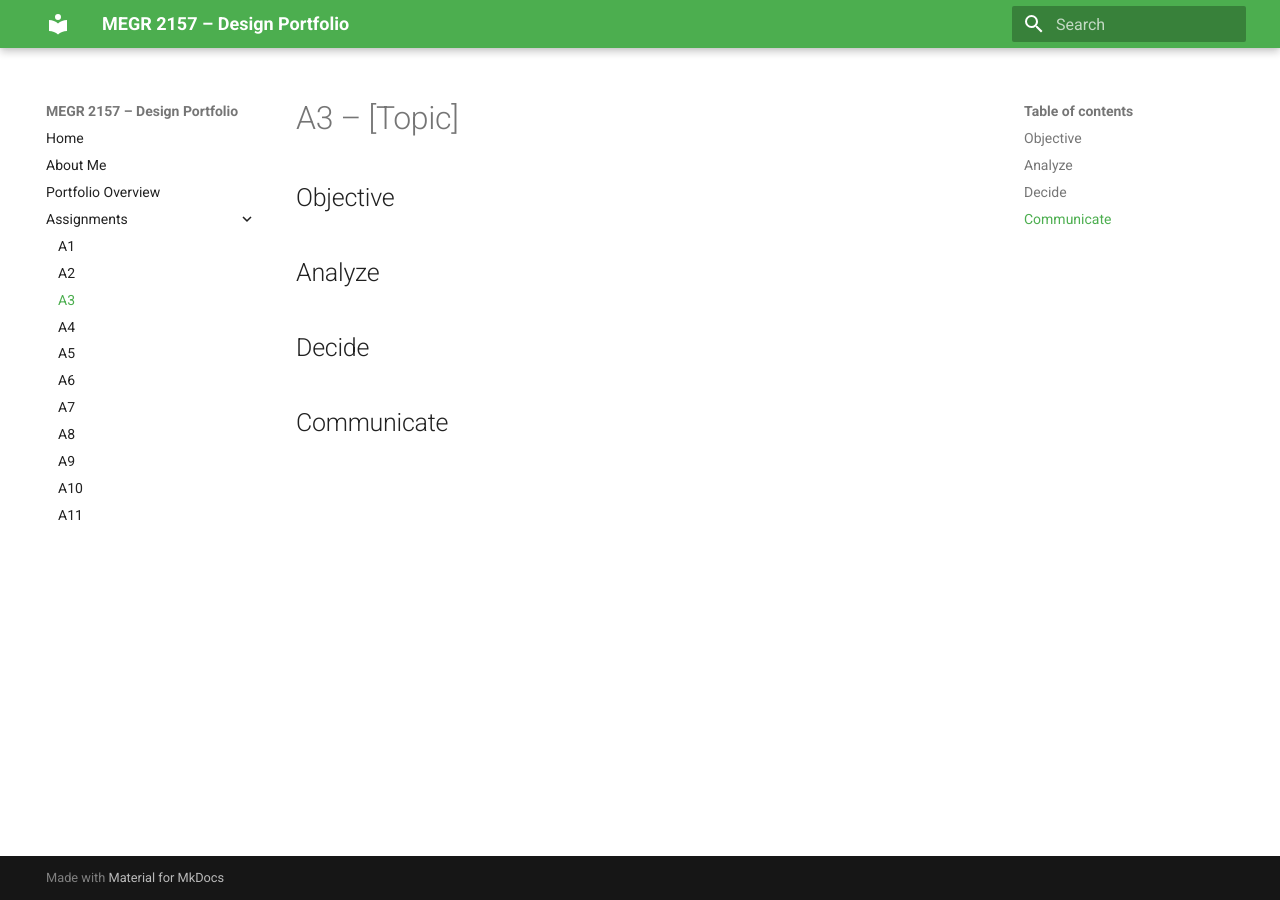
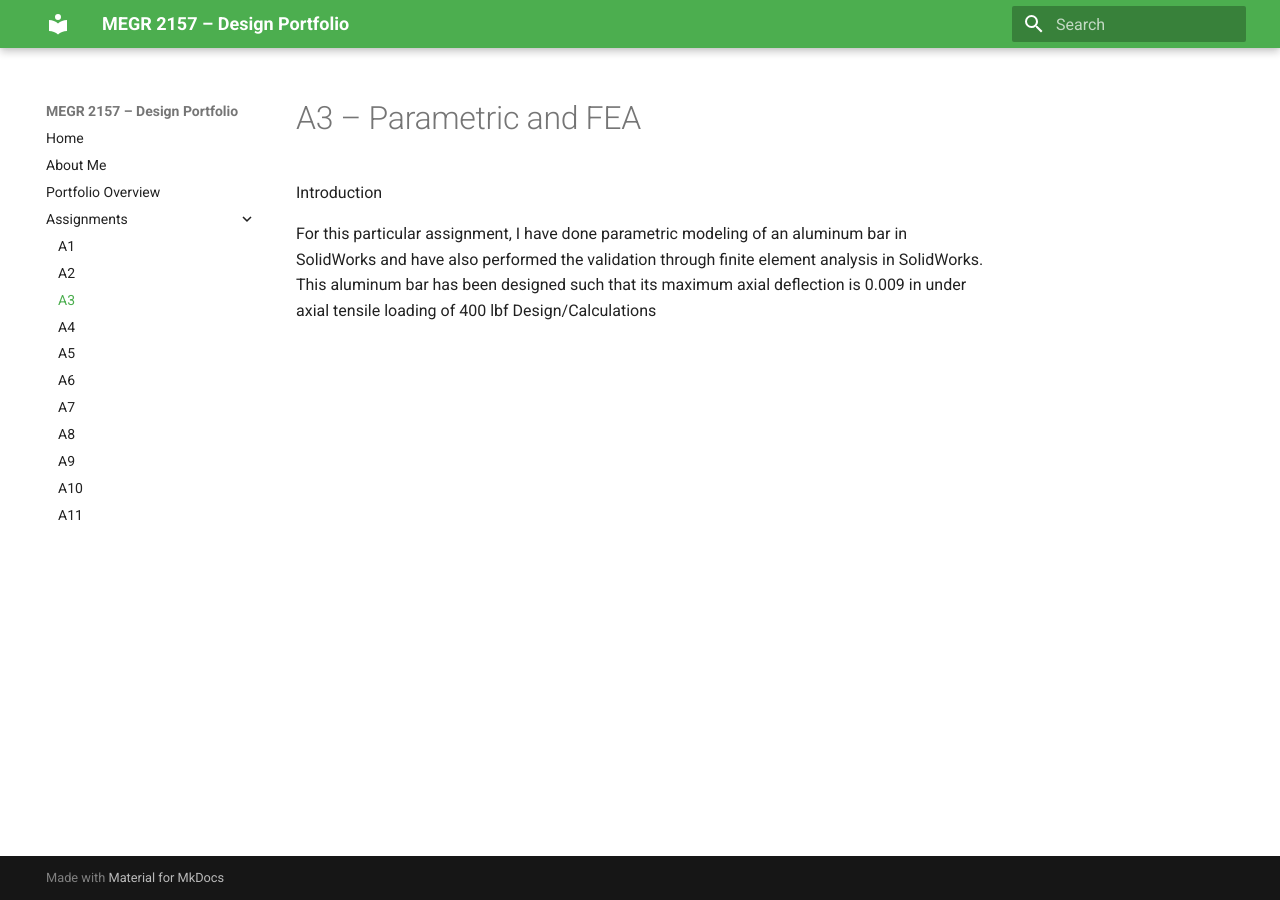
Before and after one commit to Amahaxr/design-projects-portfolio, an MkDocs documentation site: the page built from docs/assignments/A03/index.md, in a window 1280 px wide. Built offline with MkDocs 1.6.1 and Material for MkDocs 9.7.7, drawn with Linux system fonts in a browser that asks for light colours.

Commit message:
Revise A3 title and introduction content
Updated assignment title and introduction details.

```diff
--- a/docs/assignments/A03/index.md
+++ b/docs/assignments/A03/index.md
@@ -1,12 +1,5 @@
-# A3 – [Topic]
+# A3 – Parametric and FEA
+Introduction
 
-## Objective
-
-
-## Analyze
-
-
-## Decide
-
-
-## Communicate
+For this particular assignment, I have done parametric modeling of an aluminum bar in SolidWorks and have also performed the validation through finite element analysis in SolidWorks. This aluminum bar has been designed such that its maximum axial deflection is 0.009 in under axial tensile loading of 400 lbf
+Design/Calculations
```
